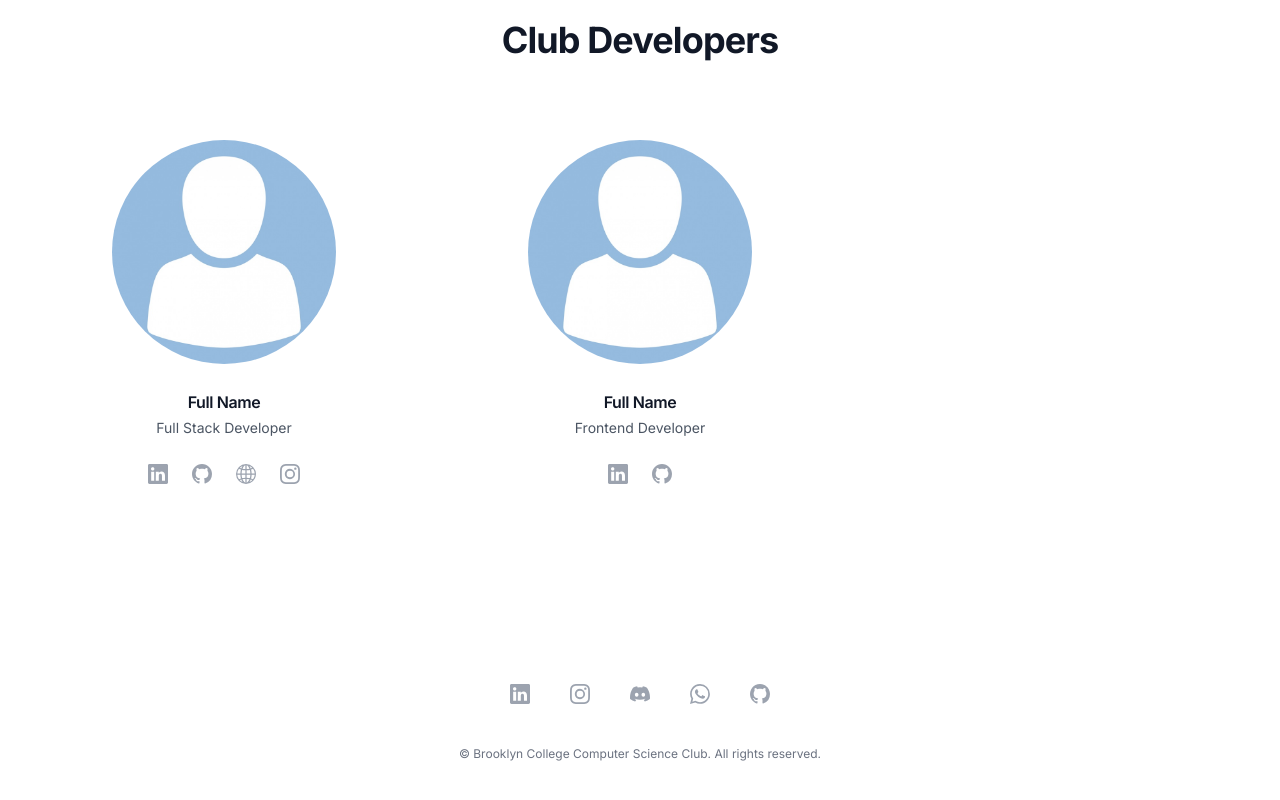
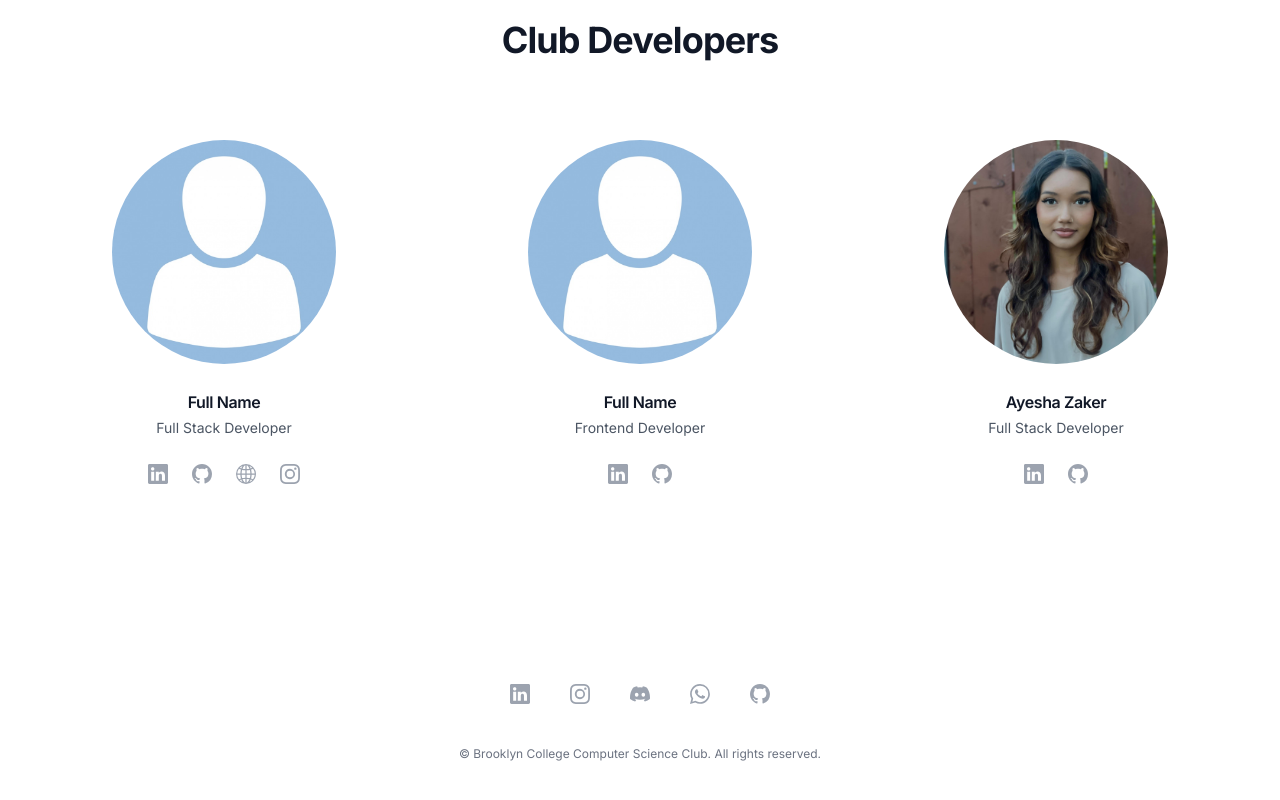
Before and after one commit to bc-compsci-club/bccs-club, a Next.js app in the folder frontend/: page /team in a window 1280 px wide. Shown: the part 1600-2400 px from the top of the page. Built offline with nearby package versions, Linux system fonts and the light colour scheme.

Commit message:
Added Ayesha Zaker Profile to Club Developers Section (#73)

```diff
--- a/frontend/app/ui/portal/team/ClubDevelopersSection.tsx
+++ b/frontend/app/ui/portal/team/ClubDevelopersSection.tsx
@@ -2,6 +2,7 @@ import { BsLinkedin } from "react-icons/bs";
 import { BsGithub } from "react-icons/bs";
 import { BsGlobe2 } from "react-icons/bs";
 import { BsInstagram } from "react-icons/bs";
+import ayeshaZakerPic from '../../../images/team/club-developers/ayesha-zaker.jpg';
 import Image from 'next/image';
 // import qingquanLiPic from '../../../images/team/executive-board-2024-2025/qingquan-li.jpg';
 import tempPic from '../../../images/team/club-developers/avatar.jpg';
@@ -22,6 +23,13 @@ const members = [
     photo: tempPic,
     linkedinUrl: 'https://www.linkedin.com/in/qingquan-li/',
     githubUrl: 'https://github.com/Qingquan-Li',
+  },
+  {
+    name: 'Ayesha Zaker',
+    role: 'Full Stack Developer',
+    photo: ayeshaZakerPic,
+    linkedinUrl: 'https://www.linkedin.com/in/ayesha-z-4321a318b',
+    githubUrl: 'https://github.com/AZcodes',
   },
 ]
 
```
Also changed, not shown: frontend/app/images/team/club-developers/ayesha-zaker.jpg (added), 1 other file (tests, documents, lock files or other folders).
